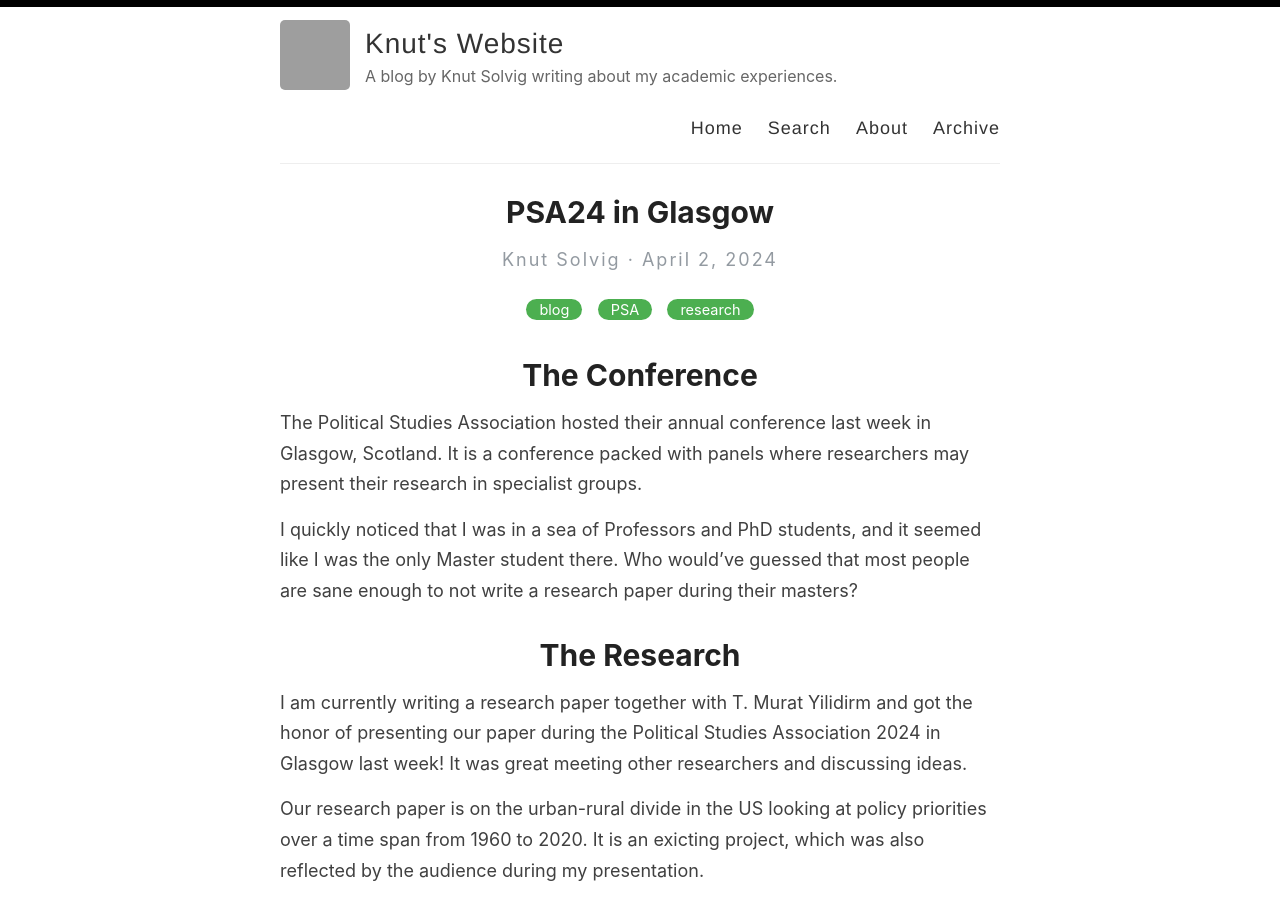
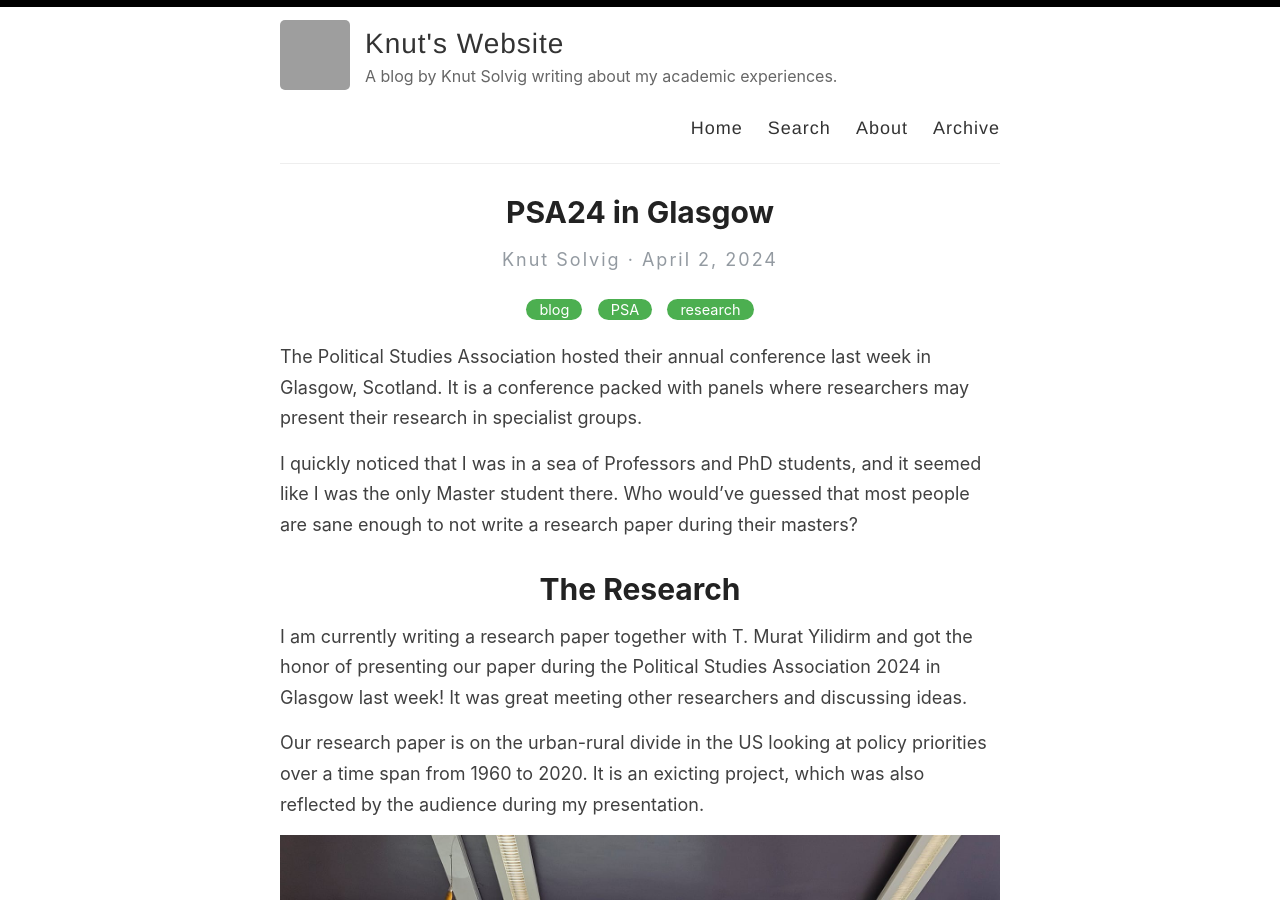
Before and after one commit to KnutSolvig/knutsolvig.github.io, a Jekyll site: the page built from _posts/2024-04-02-PSA24 Conference.md, in a window 1280 px wide and 900 px high. Built offline with Jekyll 4.4.1, drawn with Linux system fonts in a browser that asks for light colours; grey boxes are pictures that could not be loaded.

Commit message:
Fixed preview

```diff
--- a/_posts/2024-04-02-PSA24 Conference.md
+++ b/_posts/2024-04-02-PSA24 Conference.md
@@ -3,7 +3,6 @@ layout: post
 title: PSA24 in Glasgow
 categories: [blog, PSA, research ]
 ---
-# The Conference
 
 The Political Studies Association hosted their annual conference last week in Glasgow, Scotland. It is a conference packed with panels where researchers may present their research in specialist groups.
 
```
